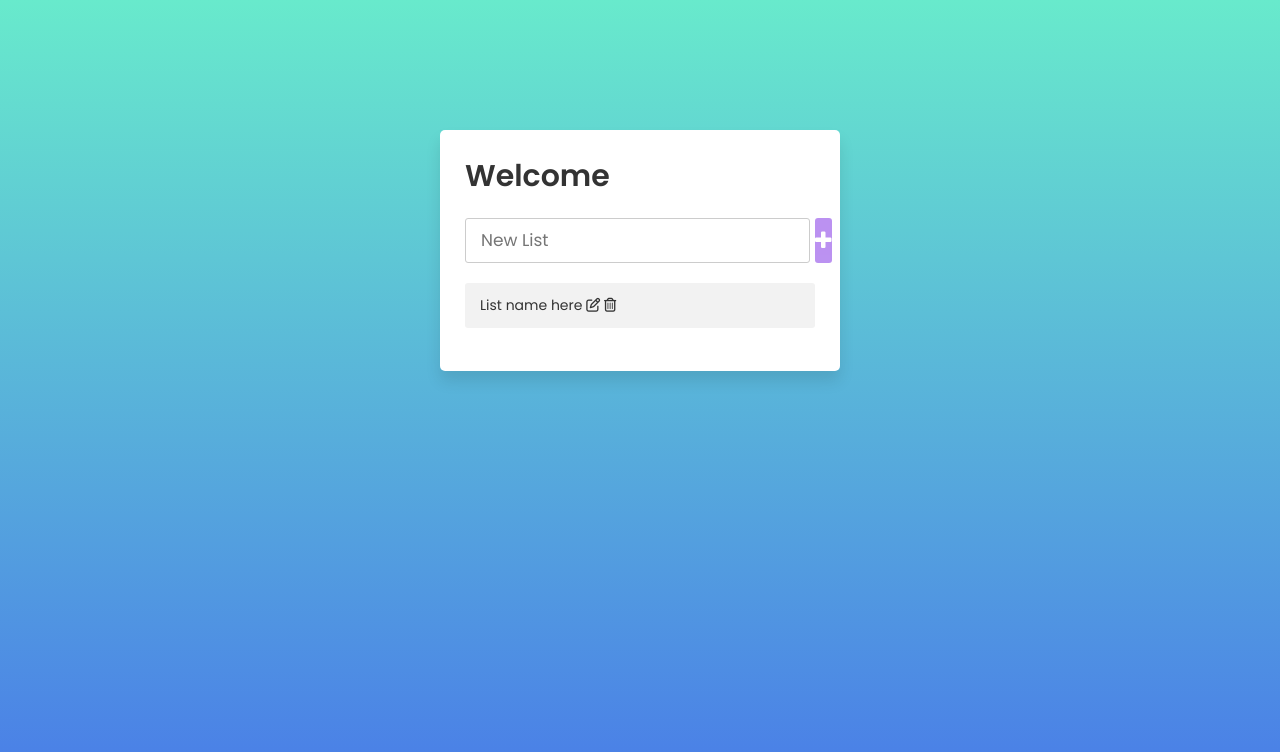
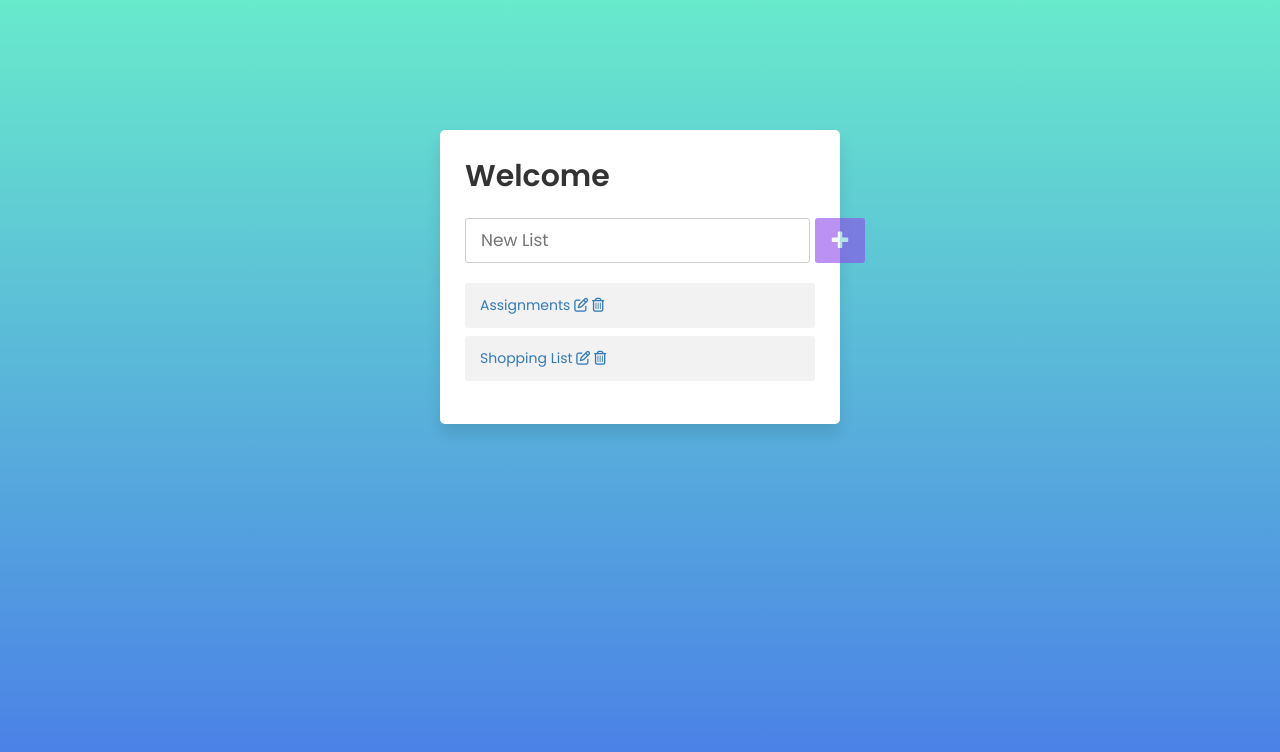
Before and after one commit to dmrkosterit/ctis256-todolist, a PHP site: page /listview.php in a window 1280 px wide. Shown: the top 752 px of the page. Run offline with PHP 8.4, Linux system fonts and the light colour scheme; data comes from the database, SQL or seed files in the repository; some libraries are stand-ins or nearby versions.

Commit message:
listview page now functional

```diff
--- a/listview.php
+++ b/listview.php
@@ -1,4 +1,19 @@
+<?php
+  include_once "./DBSetup/db.php";
+  extract($_POST); //$title, $price, $launch, $action
+  if(isset($action)){
+    //echo($title);
+    $sql = "insert into list (title) values(?)";
+    $stmt = $db->prepare($sql);
+    $stmt->execute([$title]);
+  }
 
+  $sql = "select * from list";
+  $rs= $db->query($sql);
+  $lists = $rs->fetchAll(PDO::FETCH_ASSOC);
+  //var_dump($rows)
+
+?>
 
 <!DOCTYPE html>
 <html lang="en">
@@ -16,18 +31,24 @@
 <div class="wrapper" id="box">
   <header>Welcome</header>
   <div class="inputField">
-    <form autocomplete="off" style="display: flex">
-      <input type="text" style="width: auto" name="name" placeholder="New List">
+    <form action="" method="post" autocomplete="off"  style="display: flex">
+      <input type="text" style="width: auto" name="title" placeholder="New List">
+      <button  class="fa fa-plus" style = "color:aliceblue"  name="action" type='submit'></button>
     </form>
-    <button type="button" class="fa fa-plus" ></button>
+
+
   </div>
 
   <!-- create a foreach loop for the lists-->
+
   <ul class="todoList" >
-    <li><a class="title"> List name here </a>
+  <?php foreach( $lists as $list) : ?>
+   <li>
+      <a class='title' href='todoview.php?selectedList=<?=$list["id"]?>'> <?=$list["title"]?>
       <i class="fa fa-edit" ></i>
       <i class="fa fa-trash-o"></i>
     </li>
+    <?php endforeach?>
   </ul>
 
 
```
